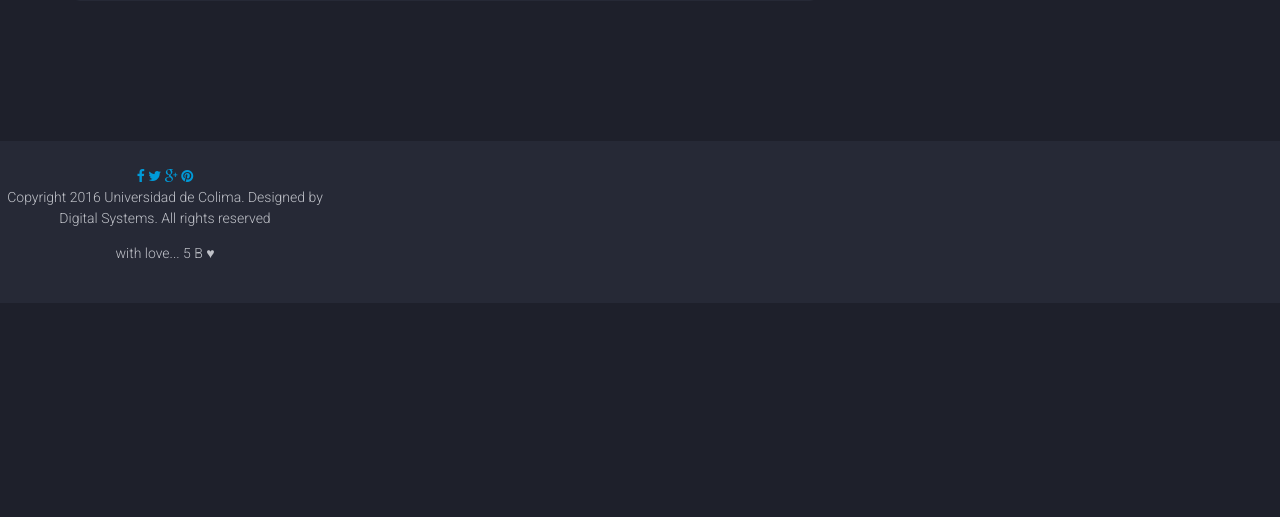
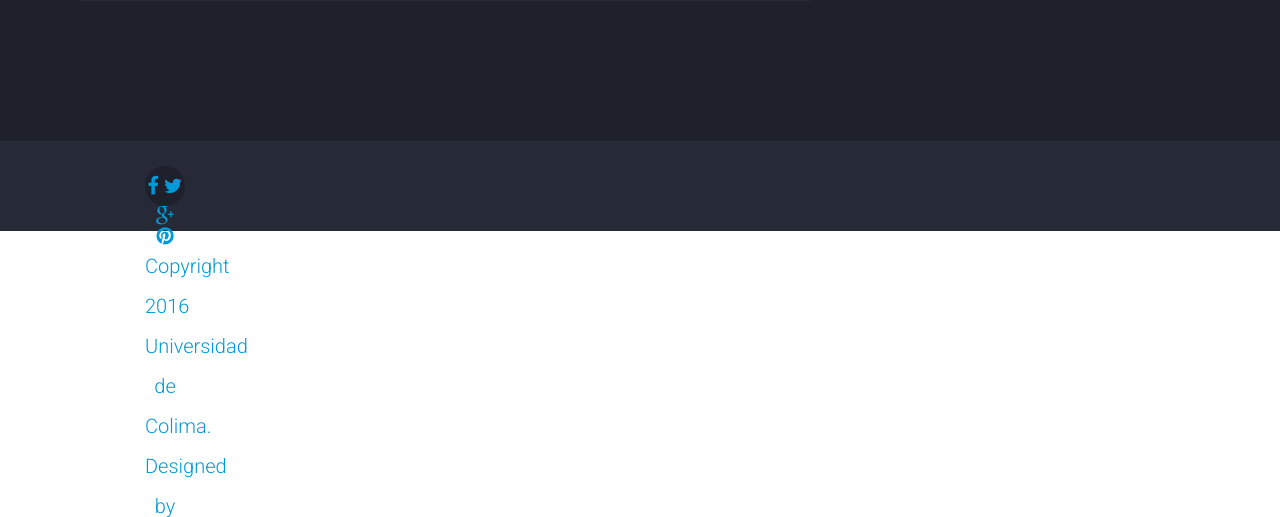
Before and after one commit to nekoninds/meteorologico, a PHP site: page /colima.php in a window 1280 px wide. Shown: the part 1555-2072 px from the top of the page. Before the commit the page ends 1814 px from the top, so only its background shows below. Run offline with PHP 8.4, Linux system fonts and the light colour scheme; data that the repository does not hold is empty; some libraries are stand-ins or nearby versions.

Commit message:
cambios footer 3

```diff
--- a/footer.php
+++ b/footer.php
@@ -9,7 +9,7 @@
 <body>
 	<footer class="site-footer0" style="background: #262936; padding: 25px 0;">
 			<div class="container0" style="padding-left: 0px; width: 330px; text-align: center;">
-				<div class="social-links0" style="margin: 0px auto;">
+				<div class="social-links0" style="width: 40px; height: 40px; display: inline-block; border-radius: 50%; background: #1e202b; color: #009ad8; text-align: center; line-height: 2; -webkit-transition: .3s ease; transition: .3s ease; font-size: 20px; font-size: 1.4285714286em;margin: 0px auto;">
 					<a href="https://www.facebook.com/" ><i class="fa fa-facebook"></i></a>
 					<a href="https://twitter.com/"><i class="fa fa-twitter"></i></a>
 					<a href="https://plus.google.com/"><i class="fa fa-google-plus"></i></a>
```
